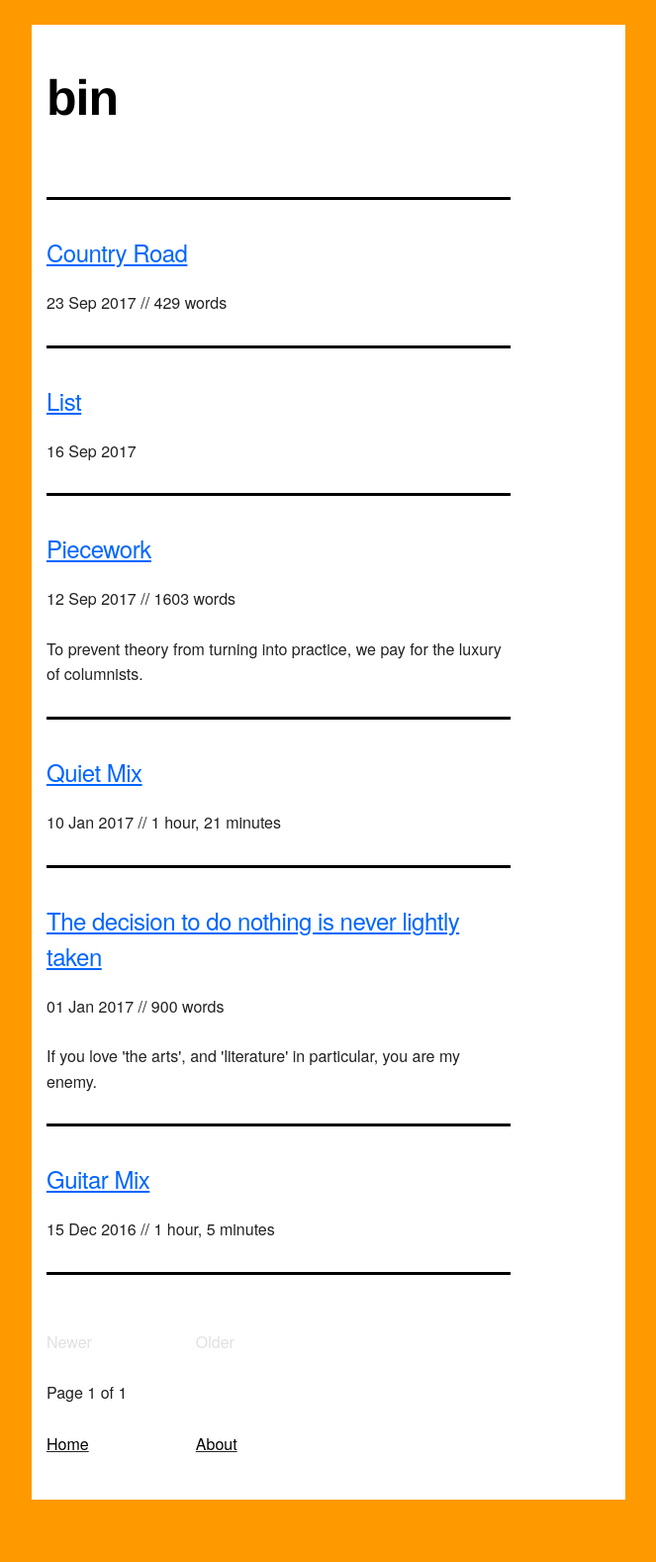
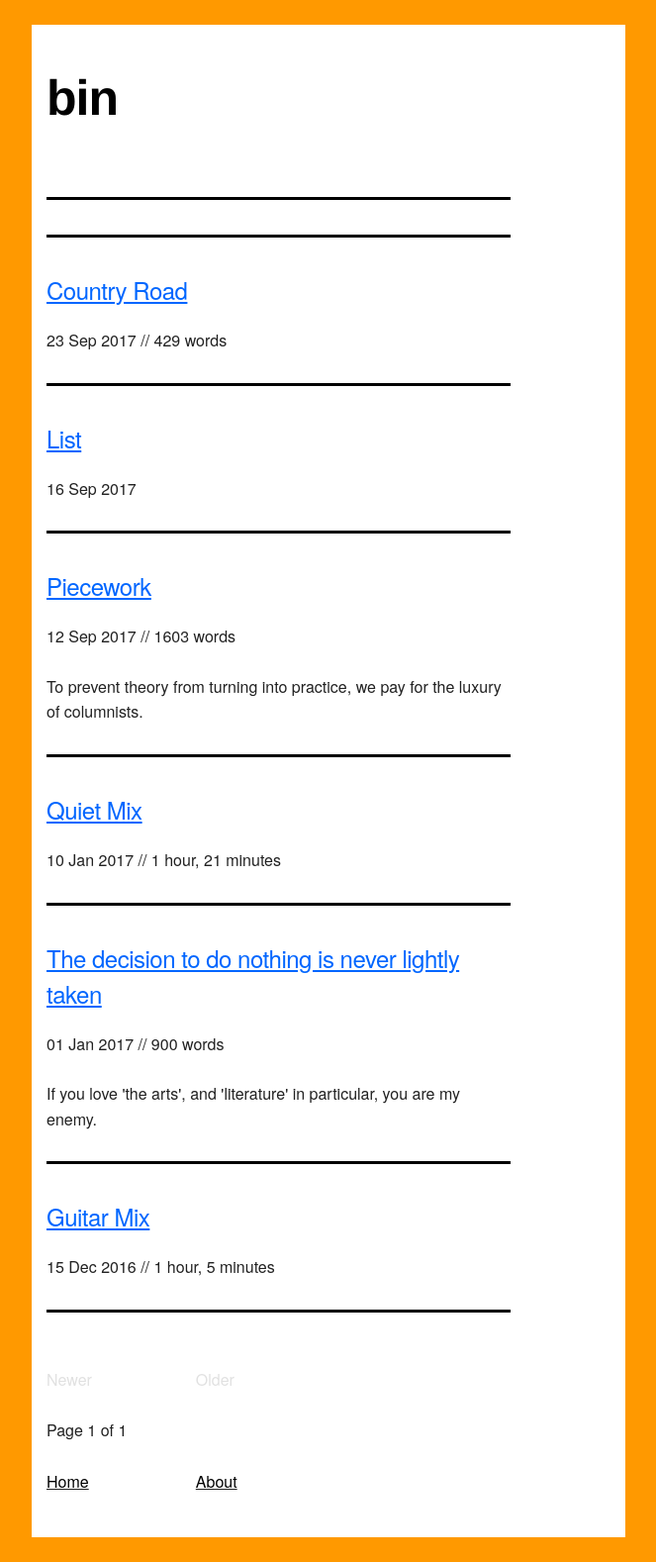
Before and after one commit to mt-trash/mt-trash.github.io, a Jekyll site: the page built from index.html, in a window 1280 px wide. Shown: the whole page at 99% size, without its empty margins (308-971 px from the left). Built offline with Jekyll 4.4.1, drawn with Linux system fonts in a browser that asks for light colours; the list of posts is cut into pages by our own code; before the commit the page ends 1540 px from its top, so only the background shows below that.

Commit message:
change index

```diff
--- a/index.html
+++ b/index.html
@@ -7,15 +7,15 @@ title: Empty Trash
   <div class="ten columns">
   <hr>
     {% for post in paginator.posts %}
-      <h5><a href="{{ post.url }}" title="{{ post.title }}">{{ post.title }}</a></h5>
+      <hr><h5><a href="{{ post.url }}" title="{{ post.title }}">{{ post.title }}</a></h5>
       <p>{{ post.date | date_to_string }} {{ post.stats }}
       {% capture words %}
       {{ post.content | number_of_words | minus: 250 }}
       {% endcapture %}
       {% unless words contains "-" %}
       {{ words | plus: 250 | prepend: "// " | append: " words" }}
-      {% endunless %}</p><p>{{ post.preview }}</p><hr>
-    {% endfor %}
+      {% endunless %}</p><p>{{ post.preview }}</p>
+    {% endfor %}<hr>
   </div>
 </div>
 <div class="row">
```
